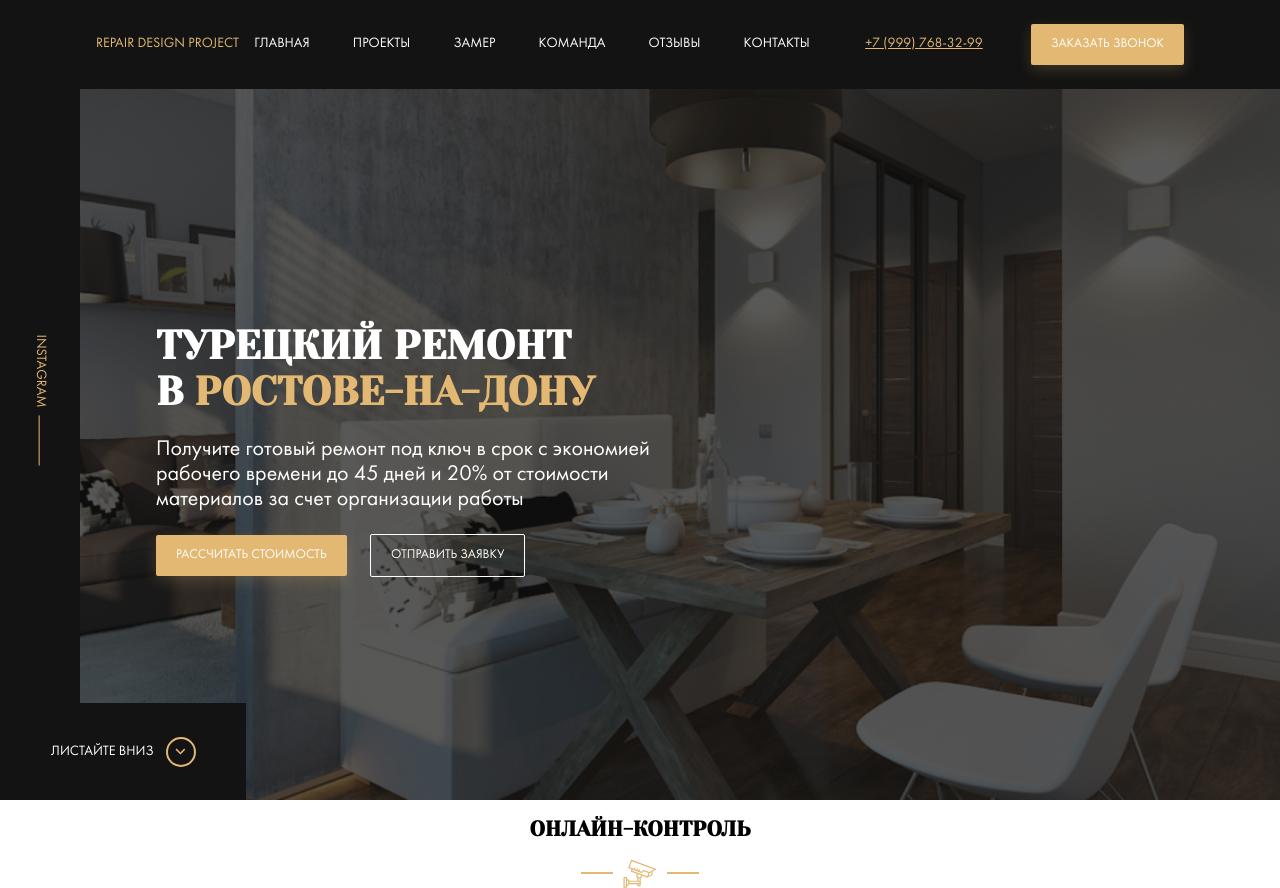
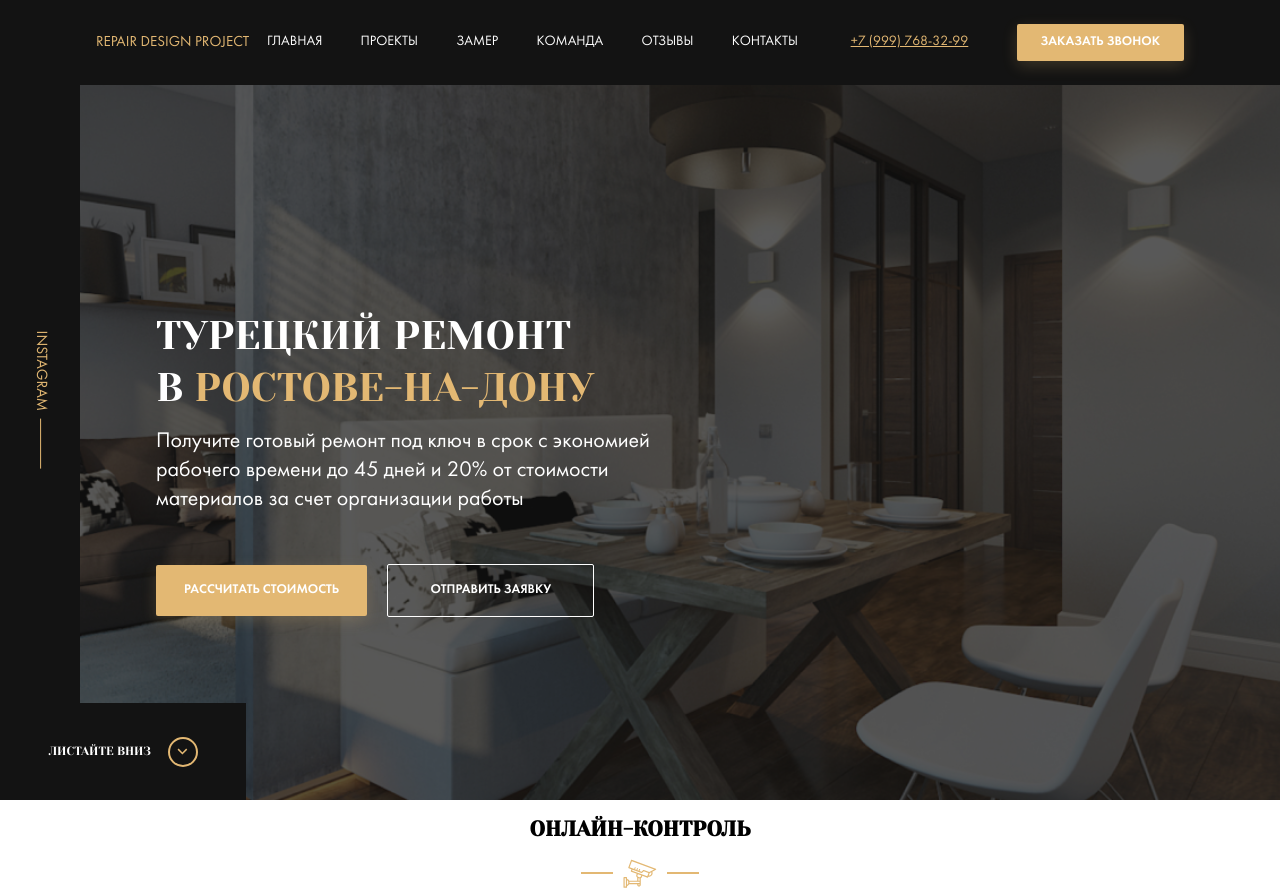
Before and after one commit to 0tohik0/repair-desind, a website: page index.html in a window 1280 px wide. Drawn offline with Linux system fonts and the light colour scheme; files whose address does not match are found by name.

Commit message:
fixed: header and hero using PerfectPixel, add fonts in instagram

```diff
--- a/sass/_fonts.scss
+++ b/sass/_fonts.scss
@@ -10,8 +10,8 @@
 @font-face {
     font-family: 'Futura Demi';
     src:
-    url('../fonts/futura/FuturaDemi.woff') format('woff'),
-    url('../fonts/futura/FuturaDemi.woff2') format('woff');
+    url('../fonts/futura/FuturaDemiC.woff') format('woff'),
+    url('../fonts/futura/FuturaDemiC.woff2') format('woff');
     font-weight: normal;
     font-style: normal;
     font-display: wrap;
--- a/sass/_interface.sass
+++ b/sass/_interface.sass
@@ -1,5 +1,6 @@
 .button
-    padding: 13px 20px
+    font-family: 'Futura Demi'
+    padding: 11px 24px
     border: none
     border-radius: 2px
     text-transform: uppercase
--- a/sass/templates/_header.sass
+++ b/sass/templates/_header.sass
@@ -11,6 +11,7 @@
     justify-content: space-between
     align-items: center
 .logo
+    font-size: 1.074rem
     color: $primary
     text-transform: uppercase
 .nav
@@ -18,7 +19,7 @@
         text-decoration: none
         color: $light
         text-transform: uppercase
-        margin-right: 2.85rem
+        margin-right: 2.5rem
         transition: color 0.2s
         &:hover
             color: $primary
--- a/sass/templates/_hero.sass
+++ b/sass/templates/_hero.sass
@@ -20,11 +20,18 @@
         position: relative
         max-width: 47.85rem
         margin-left: 4.28rem
+    &__title
+        margin-bottom: 1rem
     &__text
         font-size: 1.57rem
         max-width: 500px
+        line-height: 131%
+        margin: 0
+        margin-bottom: 3.5rem
     &__button
-        margin-right: 20px
+        margin-right: 17px
+        padding: 18px 28px
+        min-width: 207px
     &__instagram
         position: absolute
         left: 0
@@ -32,6 +39,8 @@
         max-width: 80px
         height: 100%
     &__scroll-down
+        font-family: 'Yeseva One'
+        font-size: 0.85rem
         position: absolute
         display: flex
         align-items: center
@@ -51,7 +60,7 @@
             height: 30px
             border: 2px solid $primary
             border-radius: 50%
-            margin-left: 12px
+            margin-left: 17px
 .instagram
     display: flex
     justify-content: center
@@ -64,6 +73,7 @@
         color: $primary
         text-decoration: none
         transform: rotate(90deg)
+        font-size: 1.1rem
         &::after
             content: ''
             width: 50px
@@ -72,9 +82,10 @@
             line-height: 0.8
             margin-left: 8px
 .title
-    margin: 0
     font-family: 'Yeseva One', cursive
+    font-weight: 400
     text-transform: uppercase
     font-size: 2.857rem
+    line-height: 1.3
     &--primary
         color: $primary
```
Also changed, not shown: css/style.css.
